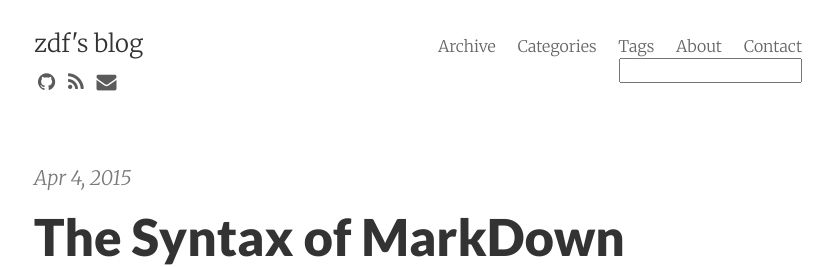
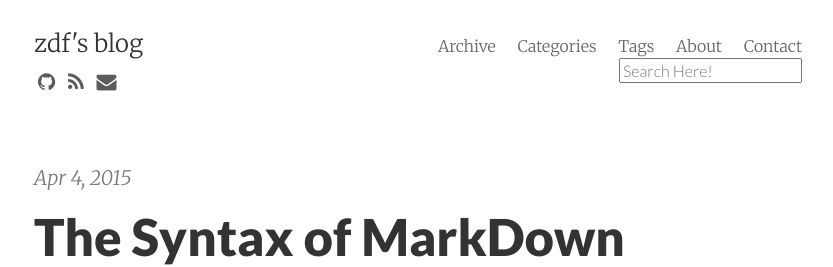
Before and after one commit to zdf1230/zdf1230.github.io, a Jekyll site: the page built from index.html, in a window 1280 px wide. Shown: the top 267 px of the page, without its empty margins (222-1055 px from the left). Built offline with Jekyll 4.4.1, drawn with Linux system fonts in a browser that asks for light colours; nearby versions of some CDN libraries; Markdown is read by kramdown in place of the engine named in the settings; the list of posts is cut into pages by our own code; comment, search, counter and statistics services are not loaded.

Commit message:
Update4.8.2

```diff
--- a/_includes/header.html
+++ b/_includes/header.html
@@ -10,7 +10,7 @@
 
 	   <div class="right">
 		<form>
-			<input type="text" id="st-search-input" class="st-search-input" />
+			<input type="text" id="st-search-input" class="st-search-input" placeholder= "Search Here!"/>
 		</form>
 	  </div>
 
```
